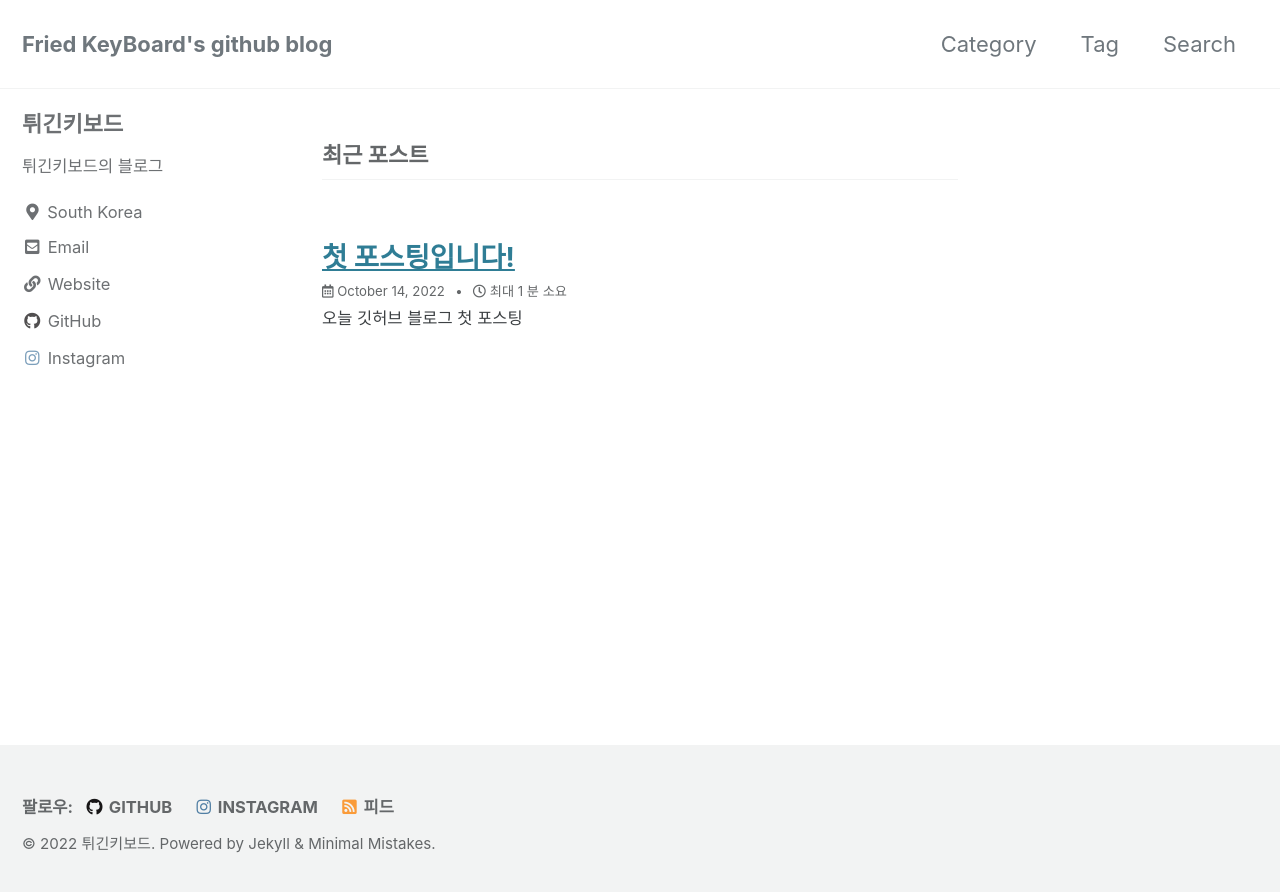
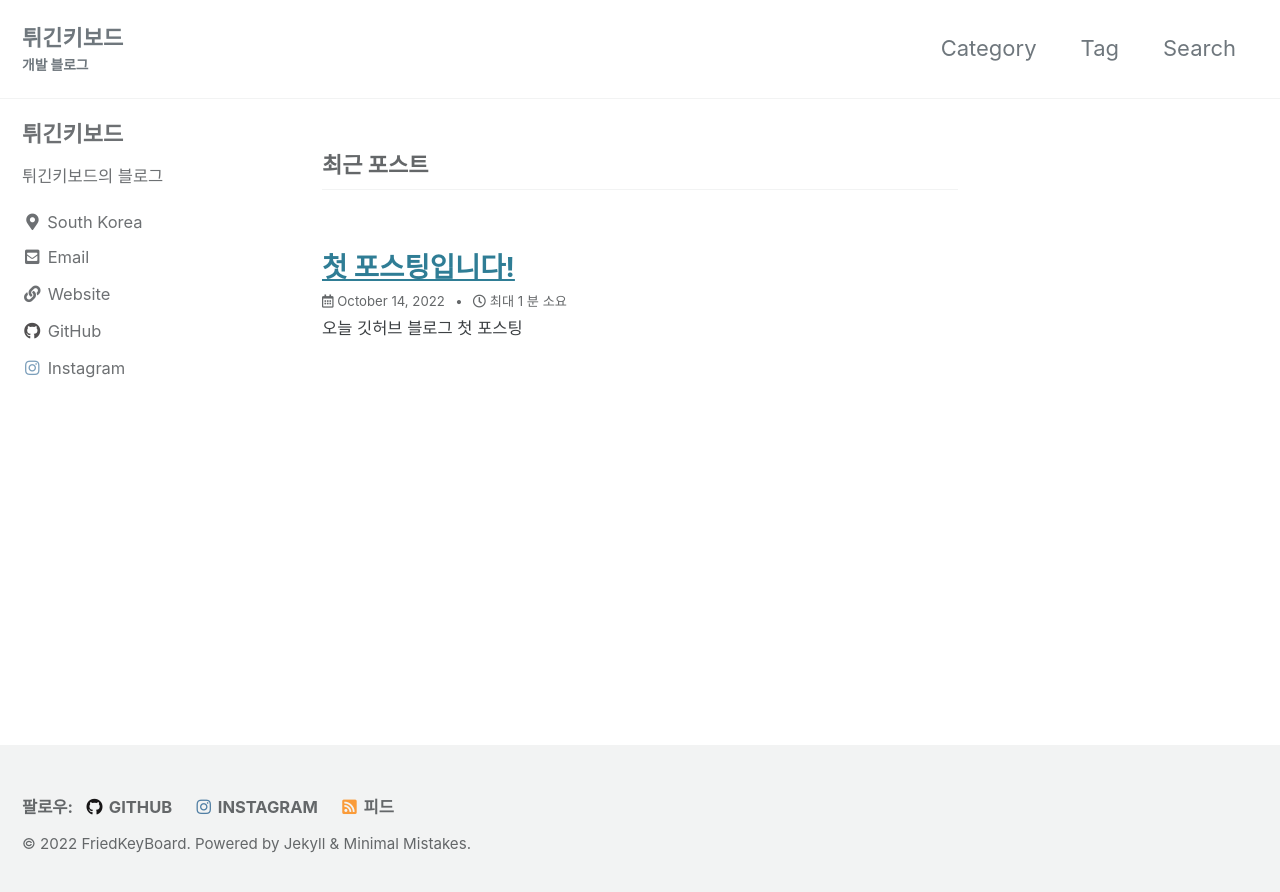
Before and after one commit to FriedKeyBoard/FriedKeyBoard.github.io, a Jekyll site: the page built from index.html, in a window 1280 px wide. Shown: the top 892 px of the page. Built offline with Jekyll 4.4.1, drawn with Linux system fonts in a browser that asks for light colours; cached includes are drawn as plain includes; the list of posts is cut into pages by our own code.

Commit message:
subtitle

```diff
--- a/_config.yml
+++ b/_config.yml
@@ -16,10 +16,10 @@ minimal_mistakes_skin    : "default" # "air", "aqua", "contrast", "dark", "dirt"
 
 # Site Settings
 locale                   : "ko-KR"
-title                    : "Fried KeyBoard's github blog"
+title                    : "튀긴키보드"
 title_separator          : "-"
-subtitle                 : # site tagline that appears below site title in masthead
-name                     : "튀긴키보드"
+subtitle                 : "개발 블로그"
+name                     : "FriedKeyBoard"
 description              : "튀긴키보드의 블로그"
 url                      : "https://FriedKeyBoard.github.io"
 baseurl                  : # the subpath of your site, e.g. "/blog"
```
